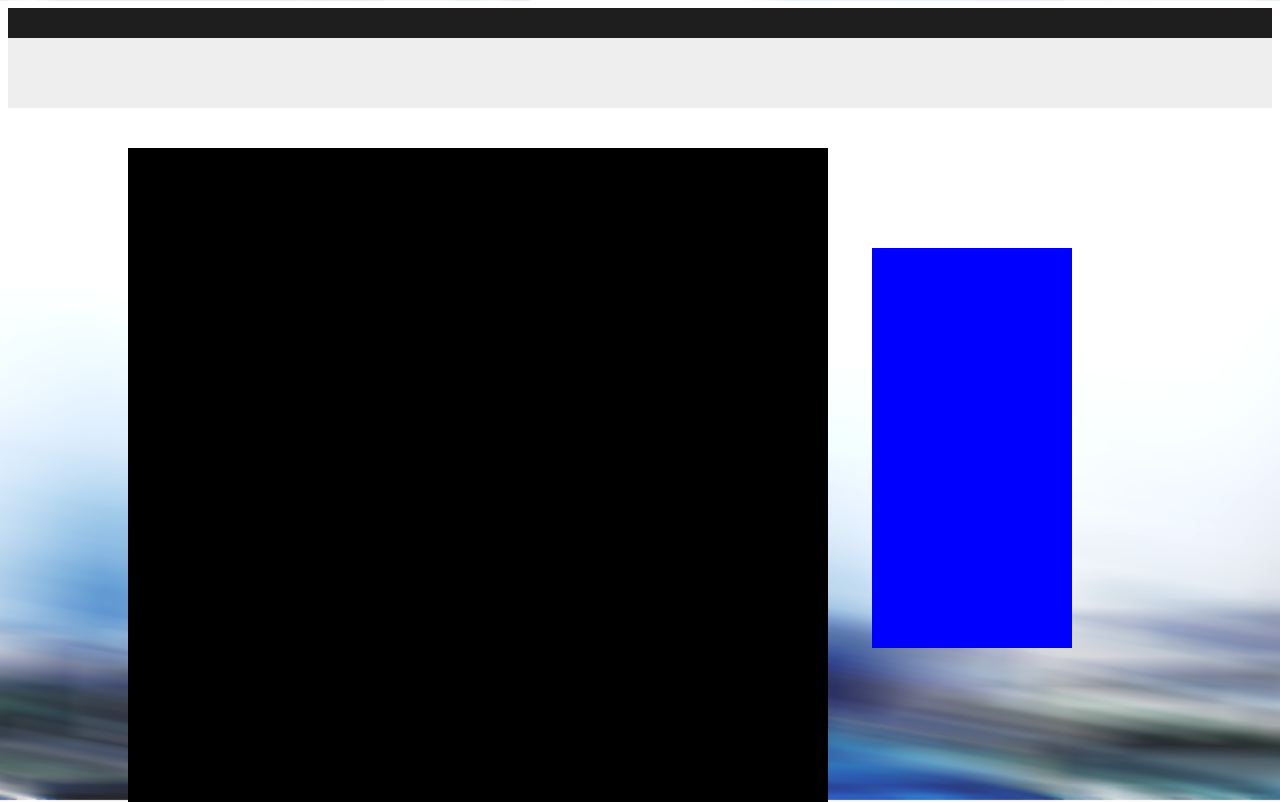
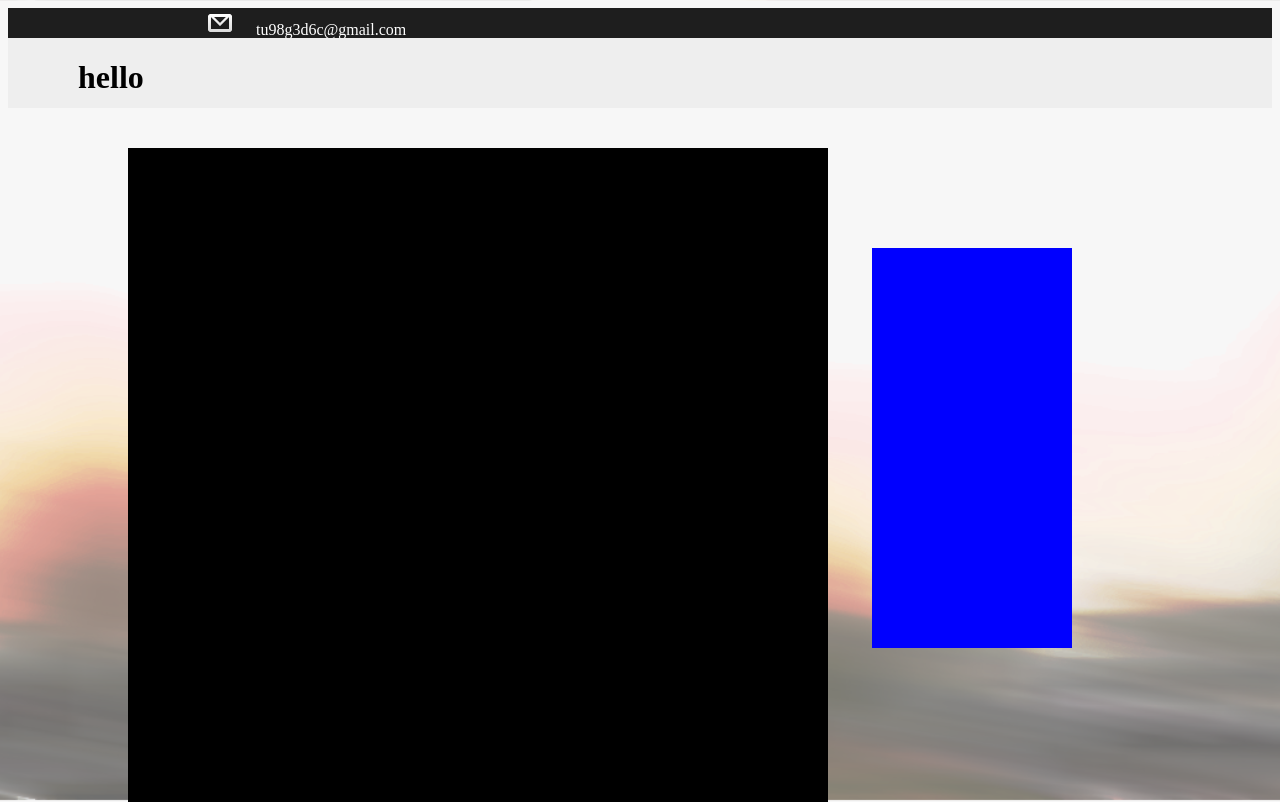
Before and after one commit to tu98/Etch-a-Sketch-, a plain HTML site: page index.html in a window 1280 px wide. Shown: the top 802 px of the page. Drawn offline with Linux system fonts and the light colour scheme.

Commit message:
played with headings, changed background image

```diff
--- a/css/stylesheet.css
+++ b/css/stylesheet.css
@@ -4,18 +4,45 @@
 html {
     height: 100%;
     margin:0px;
-    background: url(../images/foggy-city12.png) no-repeat center center;
+    background: url(../images/latest123.png) no-repeat center center;
     background-size: cover;
     background-attachment: fixed;
 }
 
+#wrap {
+	position:relative;
+	height:100px;
+	width:100%;
+}
+
 #topBlack {
+	position:absolute;
 	height:30px;
 	width:100%;
 	background-color:#1E1E1E;
 }
 
+#name {
+	margin-left:70px;
+}
+
+#mail {
+	margin-left:200px;
+	margin-top:3px;
+	display: inline;
+}
+
+#email {
+	color:white;
+	position: relative;
+	display:inline-block;
+	margin-left:20px;
+	margin-top:-5px;
+}
+
 #topWhite {
+	margin-top: 30px;
+	position:absolute;
 	height: 70px;
 	width: 100%;
 	background-color:#EEEEEE;
--- a/index.html
+++ b/index.html
@@ -7,16 +7,19 @@
 
 <body>
 	<header>
-		<div id="topBlack">
-			<div id ="phone_symbol">
+		<div id='wrap'>
+			<div id="topBlack">
+				<img id ="mail" src= "images/mail.png">
+				<p id="email">tu98g3d6c@gmail.com</p>
 			</div>
 
 
-		</div>
+			<div id="topWhite">
+				<h1 id="name">hello</h1>
 
-		<div id="topWhite">
 
-		</div>
+			</div>
+	</div>
 	</header>
 
 		<div id="middle">
```
Also changed, not shown: images/latest123.png (added).
